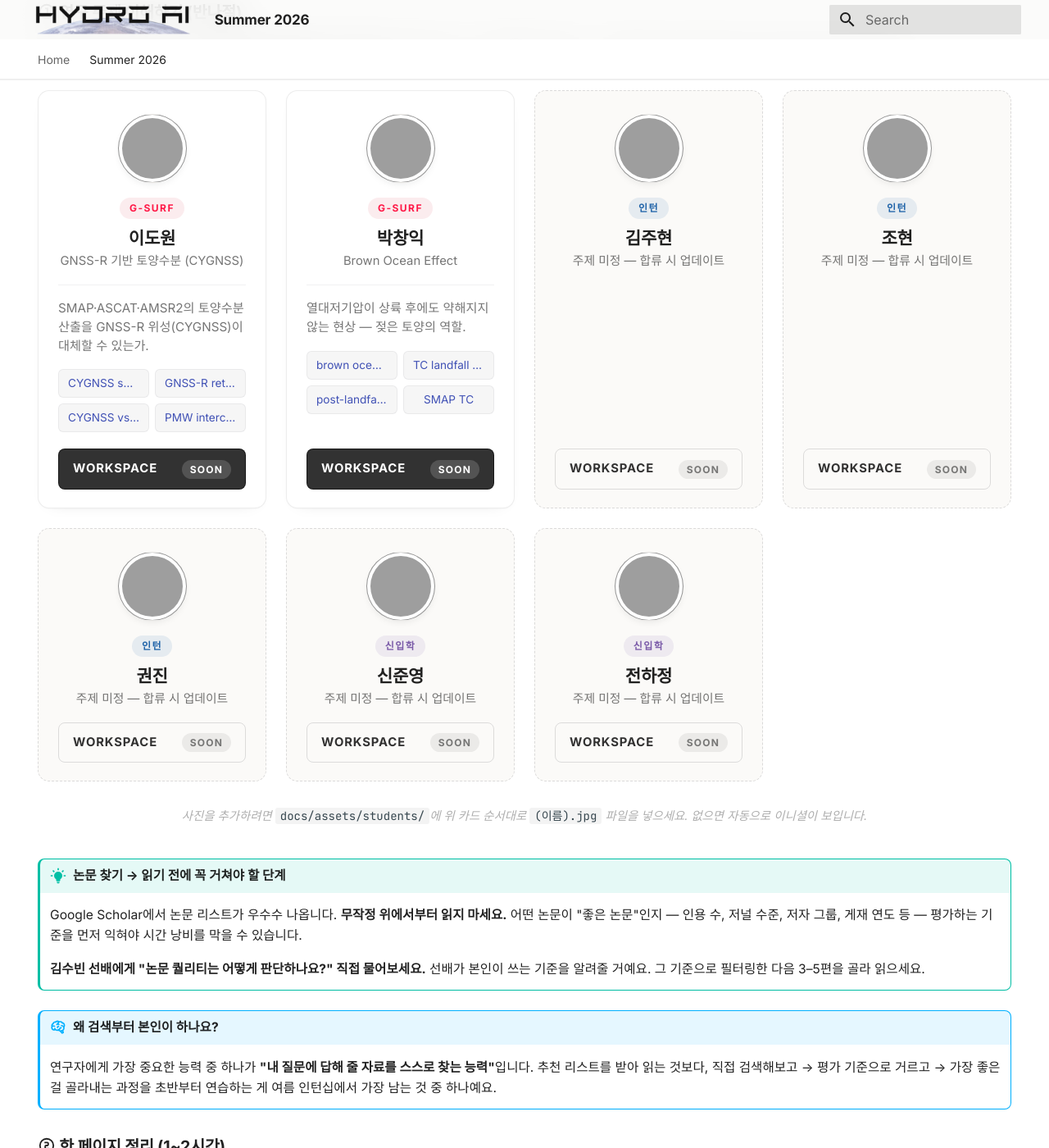
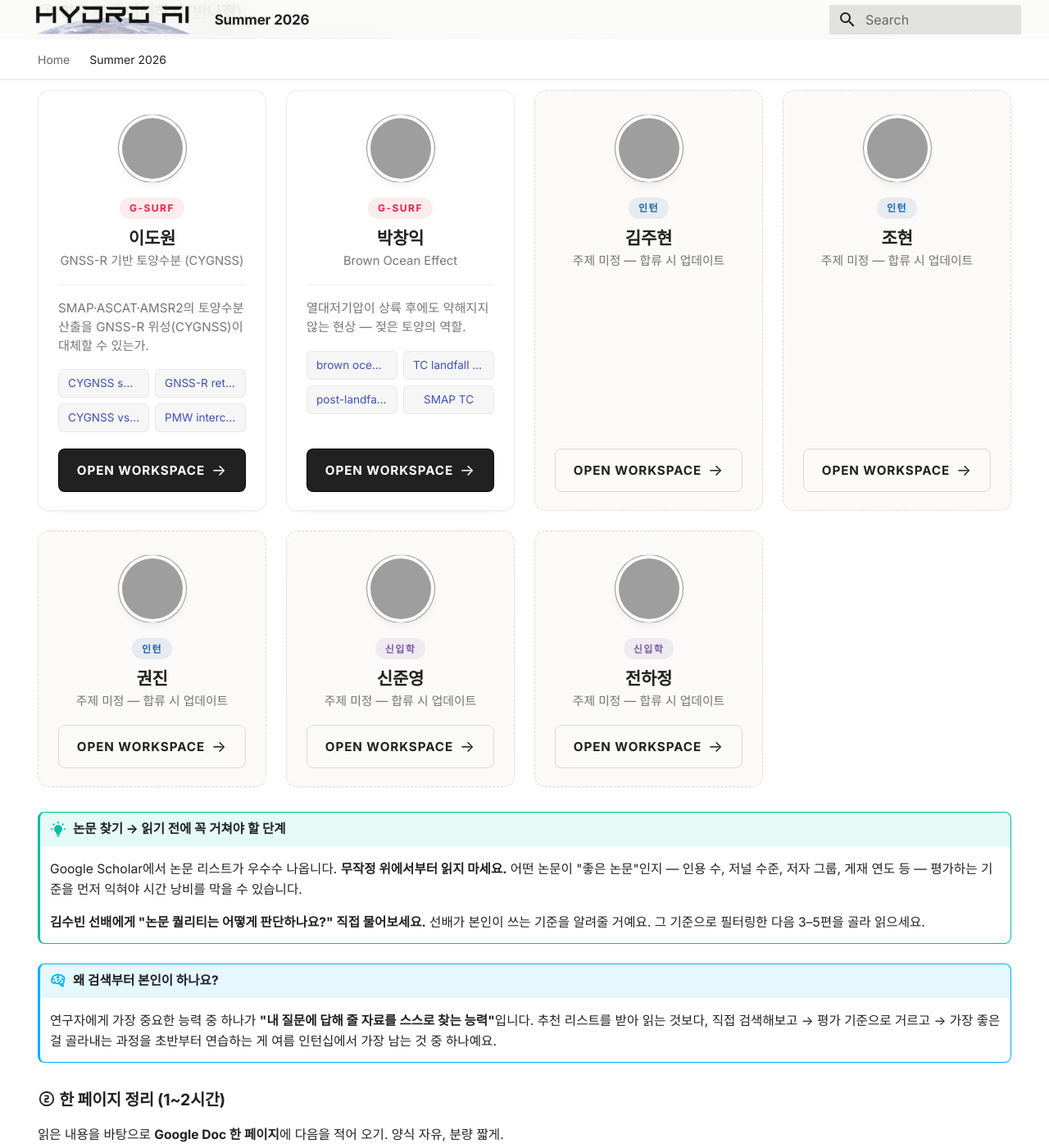
Before and after one commit to Hyunglok-Kim/hydroai-interns, an MkDocs documentation site: the page built from docs/2026-summer/index.md, in a window 1280 px wide and 1400 px high, scrolled down 1621 px, cut to the strip 0-1400 px from the top of the window. Shown: the whole strip at 82% size. Built offline with MkDocs 1.6.1 and Material for MkDocs 9.7.7, drawn with Linux system fonts in a browser that asks for light colours; grey boxes are pictures that could not be loaded.

Commit message:
Polish student cards: hover action, real button, drop help note
- Remove the 'add photos to docs/assets/students/' help paragraph; the
  workflow detail belongs in DEPLOY.md, not in front of students
- Hover on a card now actually feels alive: 6px lift, deeper shadow with
  faint crimson glow, photo scales 1.06, and a crimson accent stripe
  slides in across the top
- Replace the 'Workspace | SOON' chip pair with a single clean button
  labeled 'Open Workspace' + animated arrow that nudges right on hover
- Use <button> instead of <a href='#'> so it's semantically a button

```diff
--- a/docs/2026-summer/index.md
+++ b/docs/2026-summer/index.md
@@ -70,10 +70,9 @@ Below is what to prepare <strong>before our first meeting on Wednesday afternoon
     <a class="kw-chip" href="https://scholar.google.com/scholar?q=CYGNSS+SMAP+comparison" target="_blank" rel="noopener">CYGNSS vs SMAP</a>
     <a class="kw-chip" href="https://scholar.google.com/scholar?q=passive+microwave+soil+moisture+intercomparison" target="_blank" rel="noopener">PMW intercomparison</a>
   </div>
-  <a class="ws-btn coming-soon" href="#" onclick="event.preventDefault(); alert('Workspace coming soon — 곧 공개됩니다.');">
-    <span class="ws-label">Workspace</span>
-    <span class="ws-status">Soon</span>
-  </a>
+  <button type="button" class="ws-btn coming-soon" onclick="alert('Workspace coming soon — 곧 공개됩니다.');">
+    Open Workspace
+  </button>
 </article>
 
 <article class="student-card">
@@ -90,10 +89,9 @@ Below is what to prepare <strong>before our first meeting on Wednesday afternoon
     <a class="kw-chip" href="https://scholar.google.com/scholar?q=post-landfall+TC+intensification" target="_blank" rel="noopener">post-landfall TC</a>
     <a class="kw-chip" href="https://scholar.google.com/scholar?q=SMAP+tropical+cyclone" target="_blank" rel="noopener">SMAP TC</a>
   </div>
-  <a class="ws-btn coming-soon" href="#" onclick="event.preventDefault(); alert('Workspace coming soon — 곧 공개됩니다.');">
-    <span class="ws-label">Workspace</span>
-    <span class="ws-status">Soon</span>
-  </a>
+  <button type="button" class="ws-btn coming-soon" onclick="alert('Workspace coming soon — 곧 공개됩니다.');">
+    Open Workspace
+  </button>
 </article>
 
 <article class="student-card placeholder">
@@ -103,10 +101,9 @@ Below is what to prepare <strong>before our first meeting on Wednesday afternoon
     <h4 class="student-name">김주현</h4>
     <p class="student-topic">주제 미정 — 합류 시 업데이트</p>
   </div>
-  <a class="ws-btn coming-soon" href="#" onclick="event.preventDefault(); alert('Workspace coming soon — 곧 공개됩니다.');">
-    <span class="ws-label">Workspace</span>
-    <span class="ws-status">Soon</span>
-  </a>
+  <button type="button" class="ws-btn coming-soon" onclick="alert('Workspace coming soon — 곧 공개됩니다.');">
+    Open Workspace
+  </button>
 </article>
 
 <article class="student-card placeholder">
@@ -116,10 +113,9 @@ Below is what to prepare <strong>before our first meeting on Wednesday afternoon
     <h4 class="student-name">조현</h4>
     <p class="student-topic">주제 미정 — 합류 시 업데이트</p>
   </div>
-  <a class="ws-btn coming-soon" href="#" onclick="event.preventDefault(); alert('Workspace coming soon — 곧 공개됩니다.');">
-    <span class="ws-label">Workspace</span>
-    <span class="ws-status">Soon</span>
-  </a>
+  <button type="button" class="ws-btn coming-soon" onclick="alert('Workspace coming soon — 곧 공개됩니다.');">
+    Open Workspace
+  </button>
 </article>
 
 <article class="student-card placeholder">
@@ -129,10 +125,9 @@ Below is what to prepare <strong>before our first meeting on Wednesday afternoon
     <h4 class="student-name">권진</h4>
     <p class="student-topic">주제 미정 — 합류 시 업데이트</p>
   </div>
-  <a class="ws-btn coming-soon" href="#" onclick="event.preventDefault(); alert('Workspace coming soon — 곧 공개됩니다.');">
-    <span class="ws-label">Workspace</span>
-    <span class="ws-status">Soon</span>
-  </a>
+  <button type="button" class="ws-btn coming-soon" onclick="alert('Workspace coming soon — 곧 공개됩니다.');">
+    Open Workspace
+  </button>
 </article>
 
 <article class="student-card placeholder">
@@ -142,10 +137,9 @@ Below is what to prepare <strong>before our first meeting on Wednesday afternoon
     <h4 class="student-name">신준영</h4>
     <p class="student-topic">주제 미정 — 합류 시 업데이트</p>
   </div>
-  <a class="ws-btn coming-soon" href="#" onclick="event.preventDefault(); alert('Workspace coming soon — 곧 공개됩니다.');">
-    <span class="ws-label">Workspace</span>
-    <span class="ws-status">Soon</span>
-  </a>
+  <button type="button" class="ws-btn coming-soon" onclick="alert('Workspace coming soon — 곧 공개됩니다.');">
+    Open Workspace
+  </button>
 </article>
 
 <article class="student-card placeholder">
@@ -155,15 +149,13 @@ Below is what to prepare <strong>before our first meeting on Wednesday afternoon
     <h4 class="student-name">전하정</h4>
     <p class="student-topic">주제 미정 — 합류 시 업데이트</p>
   </div>
-  <a class="ws-btn coming-soon" href="#" onclick="event.preventDefault(); alert('Workspace coming soon — 곧 공개됩니다.');">
-    <span class="ws-label">Workspace</span>
-    <span class="ws-status">Soon</span>
-  </a>
+  <button type="button" class="ws-btn coming-soon" onclick="alert('Workspace coming soon — 곧 공개됩니다.');">
+    Open Workspace
+  </button>
 </article>
 
 </div>
 
-<p class="student-note">사진을 추가하려면 <code>docs/assets/students/</code>에 위 카드 순서대로 <code>(이름).jpg</code> 파일을 넣으세요. 없으면 자동으로 이니셜이 보입니다.</p>
 
 !!! tip "논문 찾기 → 읽기 전에 꼭 거쳐야 할 단계"
     Google Scholar에서 논문 리스트가 우수수 나옵니다. **무작정 위에서부터
--- a/docs/stylesheets/extra.css
+++ b/docs/stylesheets/extra.css
@@ -311,14 +311,33 @@
   background: #ffffff;
   border: 1px solid rgba(28, 31, 36, 0.08);
   box-shadow: 0 1px 2px rgba(28, 31, 36, 0.03), 0 6px 20px -16px rgba(28, 31, 36, 0.18);
-  transition: transform 0.2s ease, box-shadow 0.2s ease, border-color 0.2s ease;
+  transition: transform 0.25s cubic-bezier(0.4, 0, 0.2, 1),
+              box-shadow 0.25s cubic-bezier(0.4, 0, 0.2, 1),
+              border-color 0.25s ease;
   min-height: 100%;
   overflow: hidden;
 }
+/* Accent stripe along the top — invisible until hover, then slides in */
+.student-card::before {
+  content: "";
+  position: absolute;
+  top: 0; left: 0; right: 0;
+  height: 3px;
+  background: linear-gradient(90deg, var(--md-accent-fg-color), rgba(200, 16, 46, 0.4));
+  transform: scaleX(0);
+  transform-origin: left center;
+  transition: transform 0.32s cubic-bezier(0.4, 0, 0.2, 1);
+}
 .student-card:hover {
-  transform: translateY(-3px);
-  border-color: rgba(28, 31, 36, 0.16);
-  box-shadow: 0 2px 4px rgba(28, 31, 36, 0.04), 0 16px 32px -16px rgba(28, 31, 36, 0.22);
+  transform: translateY(-6px);
+  border-color: rgba(28, 31, 36, 0.18);
+  box-shadow:
+    0 2px 4px rgba(28, 31, 36, 0.04),
+    0 22px 44px -18px rgba(28, 31, 36, 0.28),
+    0 8px 16px -12px rgba(200, 16, 46, 0.12);
+}
+.student-card:hover::before {
+  transform: scaleX(1);
 }
 
 /* Photo — square, sits at top center; falls back to a styled initial */
@@ -342,6 +361,14 @@
   font-weight: 300;
   color: rgba(28, 31, 36, 0.45);
   letter-spacing: -0.02em;
+  transition: transform 0.3s cubic-bezier(0.4, 0, 0.2, 1),
+              box-shadow 0.3s ease;
+}
+.student-card:hover .student-photo {
+  transform: scale(1.06);
+  box-shadow:
+    inset 0 0 0 4px #ffffff,
+    0 8px 22px -8px rgba(200, 16, 46, 0.32);
 }
 /* Show the Korean initial only when no photo is loaded — handled by ::after
    that reads the data-initial attribute and sits *behind* the photo */
@@ -438,43 +465,47 @@ h4.student-name {
   color: var(--md-accent-fg-color);
 }
 
-/* Workspace button — proper button, "COMING SOON" status chip */
+/* Workspace button — clean filled button, single label */
 .ws-btn {
-  display: flex;
+  display: inline-flex;
   align-items: center;
-  justify-content: space-between;
-  gap: 0.5rem;
+  justify-content: center;
+  gap: 0.4rem;
+  width: 100%;
   margin-top: auto;
-  padding: 0.6rem 0.85rem;
+  padding: 0.7rem 1rem;
   border-radius: 8px;
   background: var(--md-default-fg-color);
   color: #ffffff !important;
   border: 1px solid var(--md-default-fg-color);
+  font-family: inherit;
+  font-size: 0.76rem;
+  font-weight: 600;
+  letter-spacing: 0.06em;
+  text-transform: uppercase;
   text-decoration: none !important;
-  font-size: 0.74rem;
-  font-weight: 600;
-  letter-spacing: 0.04em;
-  text-transform: uppercase;
   cursor: pointer;
-  transition: all 0.18s ease;
+  transition: background 0.18s ease, border-color 0.18s ease, transform 0.18s ease;
+}
+.ws-btn::after {
+  content: "→";
+  display: inline-block;
+  font-size: 0.95rem;
+  font-weight: 400;
+  transform: translateX(0);
+  transition: transform 0.2s ease;
 }
 .ws-btn:hover {
   background: var(--md-accent-fg-color);
   border-color: var(--md-accent-fg-color);
+  color: #ffffff !important;
 }
-.ws-btn .ws-label { letter-spacing: 0.06em; }
-.ws-btn .ws-status {
-  display: inline-block;
-  padding: 0.1rem 0.5rem;
-  border-radius: 999px;
-  background: rgba(255, 255, 255, 0.16);
-  color: #ffffff;
-  font-size: 0.6rem;
-  font-weight: 700;
-  letter-spacing: 0.1em;
+.ws-btn:hover::after {
+  transform: translateX(4px);
 }
-.ws-btn.coming-soon { opacity: 0.92; }
-.ws-btn.coming-soon:hover { opacity: 1; }
+.ws-btn:active {
+  transform: translateY(1px);
+}
 
 /* Placeholder card variant — lighter, no big content block */
 .student-card.placeholder {
@@ -497,34 +528,10 @@ h4.student-name {
   color: var(--md-default-fg-color) !important;
   border-color: rgba(28, 31, 36, 0.15);
 }
-.student-card.placeholder .ws-btn .ws-status {
-  background: rgba(28, 31, 36, 0.08);
-  color: var(--md-default-fg-color--light);
-}
 .student-card.placeholder .ws-btn:hover {
   background: var(--md-default-fg-color);
   color: #ffffff !important;
   border-color: var(--md-default-fg-color);
-}
-.student-card.placeholder .ws-btn:hover .ws-status {
-  background: rgba(255, 255, 255, 0.16);
-  color: #ffffff;
-}
-
-/* Small note under the student grid */
-.student-note {
-  font-size: 0.72rem;
-  color: var(--md-default-fg-color--lighter);
-  text-align: center;
-  margin: 0.5rem 0 2rem;
-  font-style: italic;
-}
-.student-note code {
-  background: rgba(28, 31, 36, 0.05);
-  padding: 0.05rem 0.3rem;
-  border-radius: 3px;
-  font-style: normal;
-  font-size: 0.7rem;
 }
 
 /* ============================================================
```
